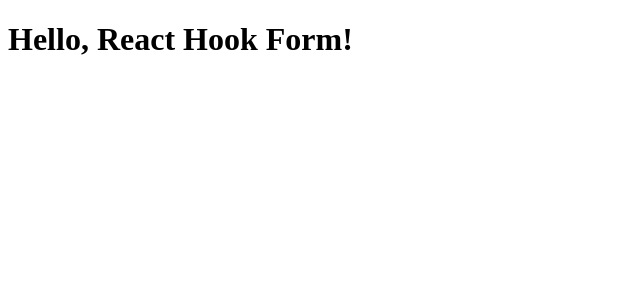
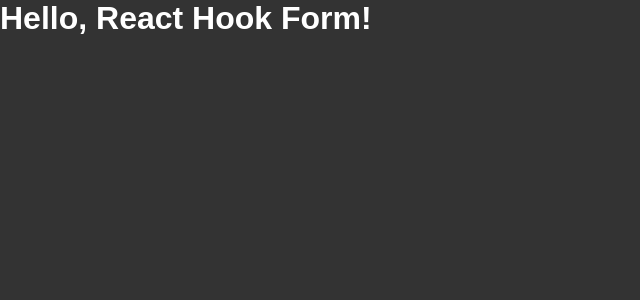
Before and after one commit to victorbadaro/react-hook-form-example, a React (Vite) app: page / in a window 1280 px wide. Shown: the top 300 px of the page, without its empty margins (0-640 px from the left). Built offline with nearby package versions, Linux system fonts and the light colour scheme.

Commit message:
styles: add basic styles

```diff
--- a/src/App.tsx
+++ b/src/App.tsx
@@ -1,4 +1,6 @@
 import { Form } from '@/components/Form';
+
+import '@/styles/global.css';
 
 export function App() {
 	return (
--- /dev/null
+++ b/src/styles/global.css
@@ -0,0 +1,21 @@
+* {
+	margin: 0;
+	padding: 0;
+	border: 0;
+	box-sizing: border-box;
+}
+
+body {
+	font-family: Arial, Helvetica, sans-serif;
+	background-color: #333;
+	color: #fff;
+}
+
+a {
+	text-decoration: none;
+	color: inherit;
+}
+
+button {
+	cursor: pointer;
+}
```
